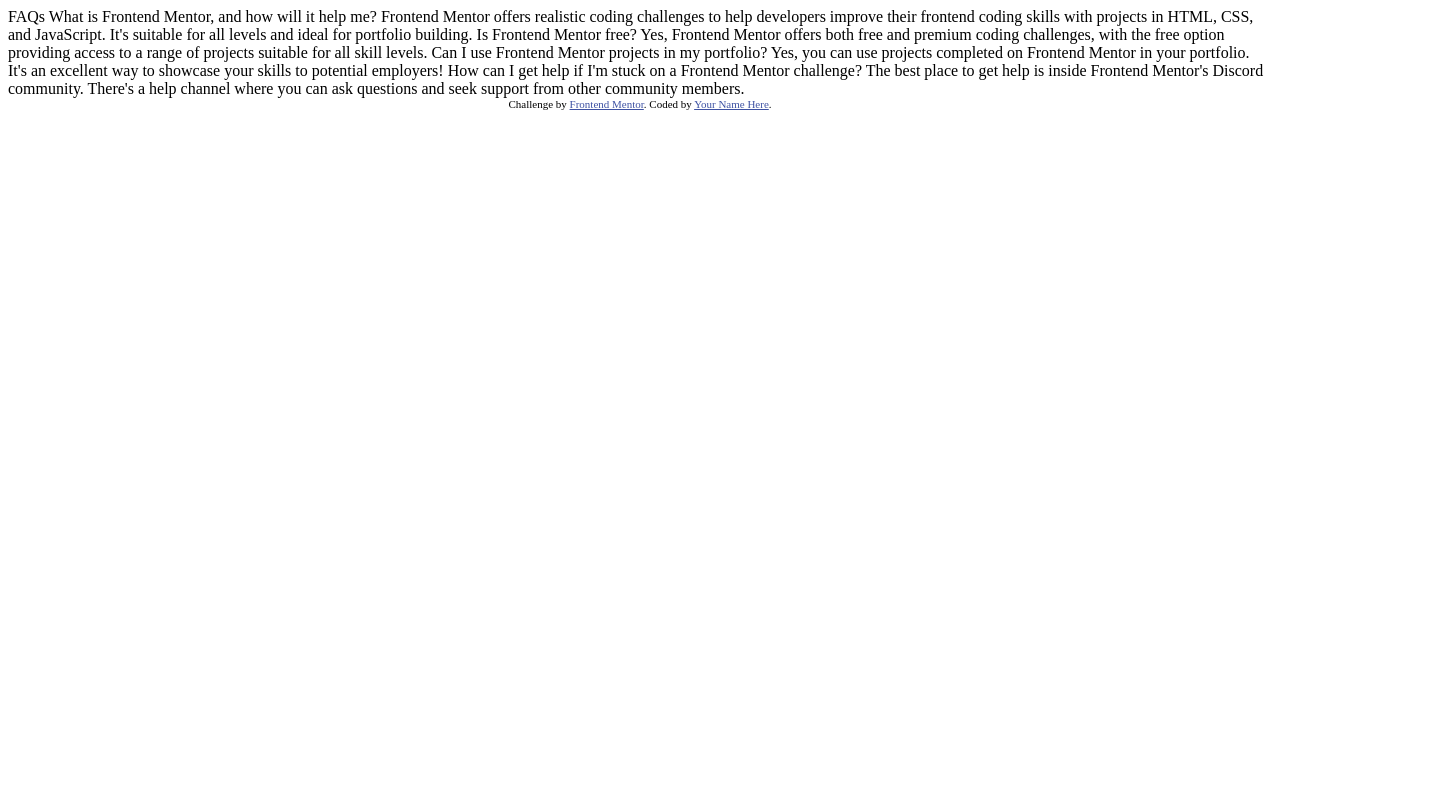
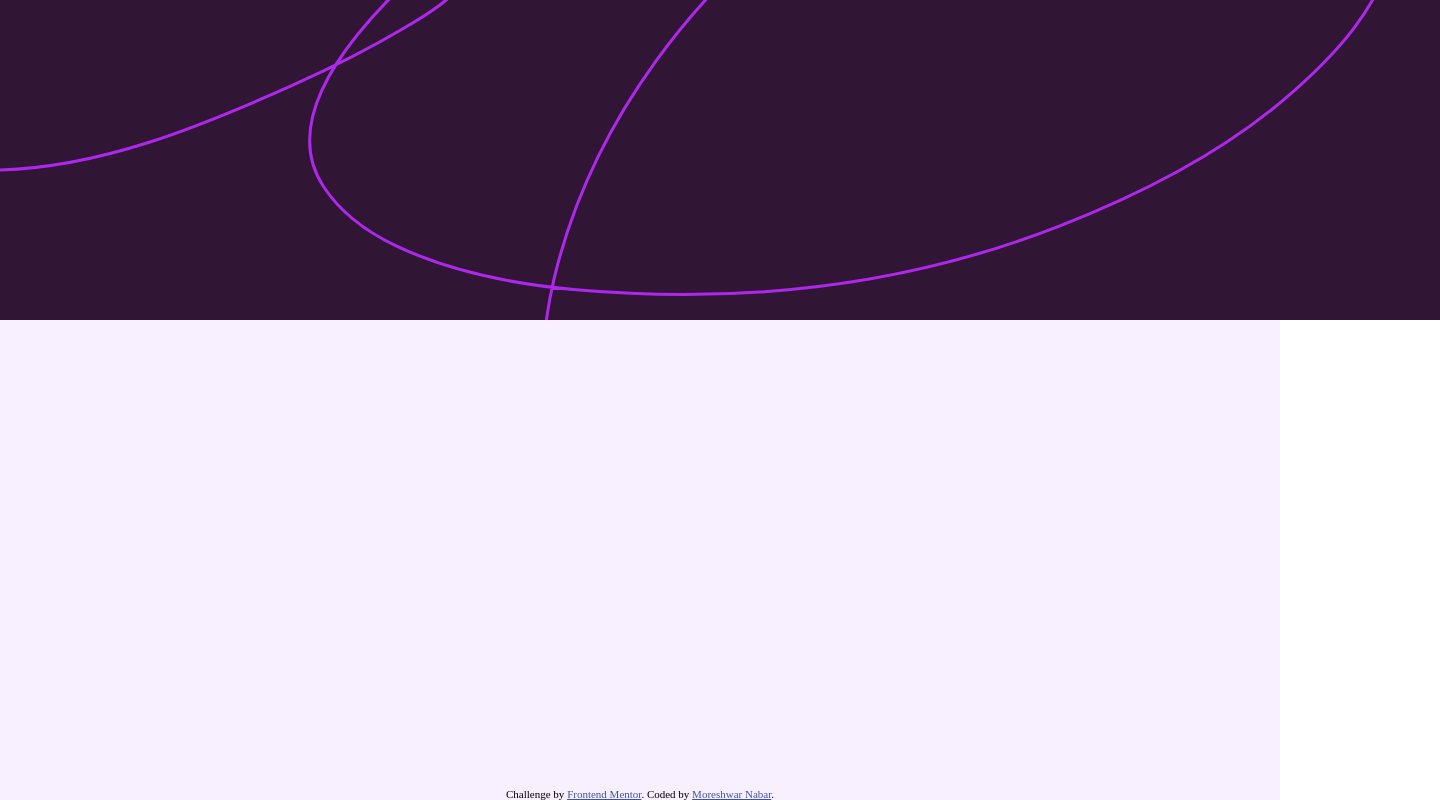
Before and after one commit to moreshwarnabar/faq-accordion-main, a plain HTML site: page index.html in a window 1280 px wide. Shown: the whole page, 1440 px wide, since content can reach past the window. Drawn offline with Linux system fonts and the light colour scheme.

Commit message:
added containers and styles for background

```diff
--- a/index.html
+++ b/index.html
@@ -1,48 +1,79 @@
 <!DOCTYPE html>
 <html lang="en">
   <head>
-  <meta charset="UTF-8">
-  <meta name="viewport" content="width=device-width, initial-scale=1.0"> <!-- displays site properly based on user's device -->
+    <meta charset="UTF-8" />
+    <meta name="viewport" content="width=device-width, initial-scale=1.0" />
+    <!-- displays site properly based on user's device -->
 
-  <link rel="icon" type="image/png" sizes="32x32" href="./assets/images/favicon-32x32.png">
+    <link
+      rel="icon"
+      type="image/png"
+      sizes="32x32"
+      href="./assets/images/favicon-32x32.png"
+    />
+    <link rel="stylesheet" href="styles.css" />
 
     <title>Frontend Mentor | FAQ accordion</title>
 
     <!-- Feel free to remove these styles or customise in your own stylesheet 👍 -->
-  <style>
-    .attribution { font-size: 11px; text-align: center; }
-    .attribution a { color: hsl(228, 45%, 44%); }
-  </style>
+    <style></style>
   </head>
   <body>
+    <div class="container">
+      <div class="svg-div">
+        <svg
+          xmlns="http://www.w3.org/2000/svg"
+          width="1440"
+          height="320"
+          fill="none"
+          viewBox="0 0 1440 320"
+        >
+          <g clip-path="url(#a)">
+            <path fill="#301534" d="M0 0h1440v320H0z" />
+            <path
+              stroke="#AD28EB"
+              stroke-linecap="round"
+              stroke-width="3"
+              d="M-676-182C-454-10-396.863 71.888-197.5 143.5-99 178.882-36.919 170.726-4.751 170.108c104.487-2.01 204.609-43.237 298.633-85.495 38.354-17.238 75.882-36.189 112.063-57.63 23.903-14.165 58.87-33.913 64.721-64.42 2.32-12.102-16.369-12.24-23.771-9.789-13.511 4.474-25.95 16.544-36.056 25.669-19.131 17.273-37.062 35.948-53.235 56.031-33.728 41.883-68.034 100.247-34.158 152.014 17.287 26.415 43.94 45.693 72.112 59.127 56.182 26.791 119.205 38.742 180.778 44.146 164.438 14.432 328.964-3.461 483.004-63.622 79.76-31.148 158.55-70.539 224.23-126.245 48.56-41.186 102.8-96.548 110.66-162.9 10.93-92.187-94.04-136.062-169.29-148.418-61.41-10.084-123.75-4.164-184.07 9.588-78.262 17.84-149.006 47.67-214.241 94.384-130.002 93.093-234.95 228.413-272.466 385.827-15.64 65.625-16.648 138.21 5.493 202.551 21.452 62.338 69.196 110.576 124.048 144.923 65.117 40.774 137.161 62.14 212.839 73.21 100.474 14.696 202.817 12.233 303.027-2.997 176.17-26.772 352.73-88.431 505.18-181.077 103.22-62.725 199.3-134.15 280.06-224.425 17.7-19.793 31.81-40.875 43.74-64.521C2172.11-58.5 2095.5-145.528 2095.5-151"
+            />
+          </g>
+          <defs>
+            <clipPath id="a">
+              <path fill="#fff" d="M0 0h1440v320H0z" />
+            </clipPath>
+          </defs>
+        </svg>
+      </div>
+      <div class="bg-div">
+        <div class="attribution">
+          Challenge by
+          <a href="https://www.frontendmentor.io?ref=challenge" target="_blank"
+            >Frontend Mentor</a
+          >. Coded by <a href="#">Moreshwar Nabar</a>.
+        </div>
+      </div>
+    </div>
+    <!-- FAQs -->
 
-  FAQs
+    <!-- What is Frontend Mentor, and how will it help me? -->
 
-  What is Frontend Mentor, and how will it help me?
+    <!-- Frontend Mentor offers realistic coding challenges to help developers improve their
+  frontend coding skills with projects in HTML, CSS, and JavaScript. It's suitable for
+  all levels and ideal for portfolio building. -->
 
-  Frontend Mentor offers realistic coding challenges to help developers improve their
-  frontend coding skills with projects in HTML, CSS, and JavaScript. It's suitable for
-  all levels and ideal for portfolio building.
+    <!-- Is Frontend Mentor free? -->
 
-  Is Frontend Mentor free?
+    <!-- Yes, Frontend Mentor offers both free and premium coding challenges, with the free
+  option providing access to a range of projects suitable for all skill levels. -->
 
-  Yes, Frontend Mentor offers both free and premium coding challenges, with the free
-  option providing access to a range of projects suitable for all skill levels.
+    <!-- Can I use Frontend Mentor projects in my portfolio? -->
 
-  Can I use Frontend Mentor projects in my portfolio?
+    <!-- Yes, you can use projects completed on Frontend Mentor in your portfolio. It's an excellent
+  way to showcase your skills to potential employers! -->
 
-  Yes, you can use projects completed on Frontend Mentor in your portfolio. It's an excellent
-  way to showcase your skills to potential employers!
+    <!-- How can I get help if I'm stuck on a Frontend Mentor challenge? -->
 
-  How can I get help if I'm stuck on a Frontend Mentor challenge?
-
-  The best place to get help is inside Frontend Mentor's Discord community. There's a help
-  channel where you can ask questions and seek support from other community members.
-
-
-  <div class="attribution">
-    Challenge by <a href="https://www.frontendmentor.io?ref=challenge" target="_blank">Frontend Mentor</a>.
-    Coded by <a href="#">Your Name Here</a>.
-  </div>
+    <!-- The best place to get help is inside Frontend Mentor's Discord community. There's a help
+  channel where you can ask questions and seek support from other community members. -->
   </body>
 </html>
--- /dev/null
+++ b/styles.css
@@ -0,0 +1,30 @@
+* {
+  margin: 0;
+}
+
+.container {
+  height: 100vh;
+  display: flex;
+  flex-direction: column;
+}
+
+.svg-div {
+  height: 320px;
+}
+
+.bg-div {
+  height: 100%;
+  background-color: hsl(275, 100%, 97%);
+  display: flex;
+  justify-content: center;
+  align-items: end;
+}
+
+.attribution {
+  font-size: 11px;
+  text-align: center;
+}
+
+.attribution a {
+  color: hsl(228, 45%, 44%);
+}
```
Lines whose indentation alone changed are shown as unchanged.
